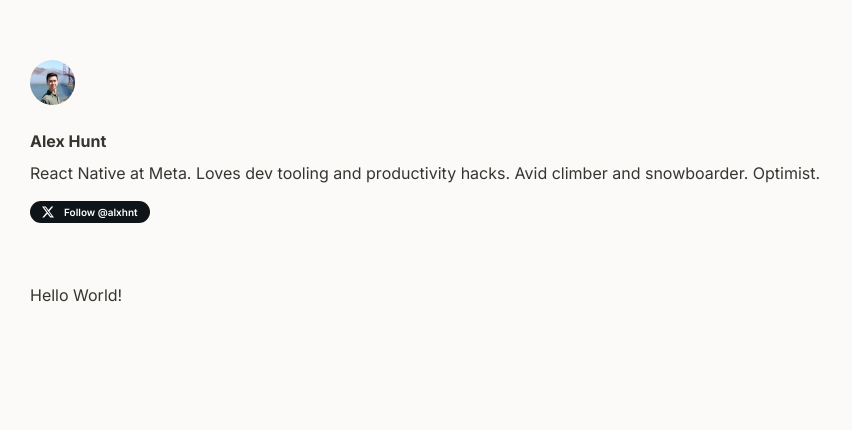
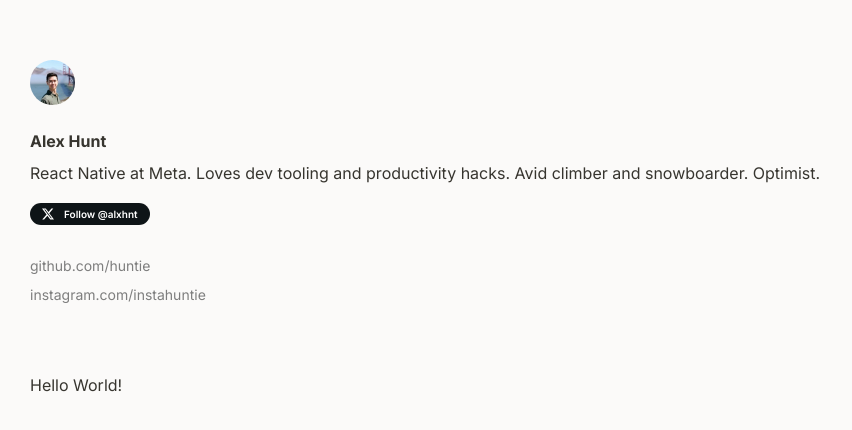
Before and after one commit to huntie/alexhunt.dev, a Next.js app in the folder site/: page / in a window 1280 px wide. Shown: the top 430 px of the page, without its empty margins (0-852 px from the left). Built offline with nearby package versions, Linux system fonts and the light colour scheme.

Commit message:
Add social links

```diff
--- a/site/app/globals.css
+++ b/site/app/globals.css
@@ -9,7 +9,7 @@
   /* Theme colours */
   --color-background: #fbfaf9;
   --color-text-primary: #37352f;
-  --color-text-secondary: #b3b3b3;
+  --color-text-secondary: #7e7e7e;
   --color-grey-light: #ececec;
 
   /* Other */
--- a/site/app/layout.tsx
+++ b/site/app/layout.tsx
@@ -1,6 +1,7 @@
 import type { Metadata } from 'next';
 import { Inter } from 'next/font/google';
 import Hero from '../components/Hero.tsx';
+import SocialLinks from '../components/SocialLinks.tsx';
 import './globals.css';
 
 const inter = Inter({ subsets: ['latin'] });
@@ -23,6 +24,12 @@ export default function RootLayout({
             bio="React Native at Meta. Loves dev tooling and productivity hacks. Avid climber and snowboarder. Optimist."
             imageUrl="/profile.jpg"
           />
+          <SocialLinks
+            links={[
+              'https://github.com/huntie',
+              'https://instagram.com/instahuntie',
+            ]}
+          />
         </header>
         <main className="flex flex-col m-30">{children}</main>
       </body>
--- a/site/components/FollowButton.tsx
+++ b/site/components/FollowButton.tsx
@@ -5,7 +5,7 @@ type Props = Readonly<{
 export default function FollowButton({ handle }: Props): JSX.Element {
   return (
     <a
-      className="flex px-12 items-center rounded-full bg-social-x text-white hover:opacity-80"
+      className="flex px-12 items-center rounded-full bg-social-x text-white transition duration-150 hover:opacity-80"
       href={`https://twitter.com/intent/follow?&screen_name=${handle}`}
     >
       <svg
--- a/site/components/Hero.tsx
+++ b/site/components/Hero.tsx
@@ -9,7 +9,7 @@ type Props = Readonly<{
 
 export default function Hero({ title, bio, imageUrl }: Props): JSX.Element {
   return (
-    <div className="flex flex-col items-start">
+    <div className="flex flex-col items-start mb-30">
       <Image
         className="mb-24 rounded-full"
         width="45"
@@ -18,7 +18,7 @@ export default function Hero({ title, bio, imageUrl }: Props): JSX.Element {
         alt="Profile image"
       />
       <h1 className="mb-8 font-display font-bold text-primary">{title}</h1>
-      <p className="mb-16 text-primary">{bio}</p>
+      <p className="mb-18 text-primary">{bio}</p>
       <FollowButton handle="alxhnt" />
     </div>
   );
--- /dev/null
+++ b/site/components/SocialLinks.tsx
@@ -0,0 +1,19 @@
+type Props = Readonly<{
+  links: Array<string>;
+}>;
+
+export default function SocialLinks({ links }: Props): JSX.Element {
+  return (
+    <nav className="flex flex-col items-start">
+      {links.map(link => (
+        <a
+          className="flex mb-4 -ml-8 -mt-4 px-8 py-4 rounded-md text-secondary text-sm transition duration-150 hover:bg-grey-light"
+          key={link}
+          href={link}
+        >
+          {link.replace(/^https:\/\//, '')}
+        </a>
+      ))}
+    </nav>
+  );
+}
--- a/site/tailwind.config.ts
+++ b/site/tailwind.config.ts
@@ -30,14 +30,16 @@ const config: Config = {
       '8': '8px',
       '10': '10px',
       '12': '12px',
+      '16': '16px',
+      '18': '18px',
       '24': '24px',
-      '16': '16px',
       '30': '30px',
       '60': '60px',
     },
     extend: {
       fontSize: {
         xs: '0.625rem',
+        sm: '0.875rem',
       },
     },
   },
```
